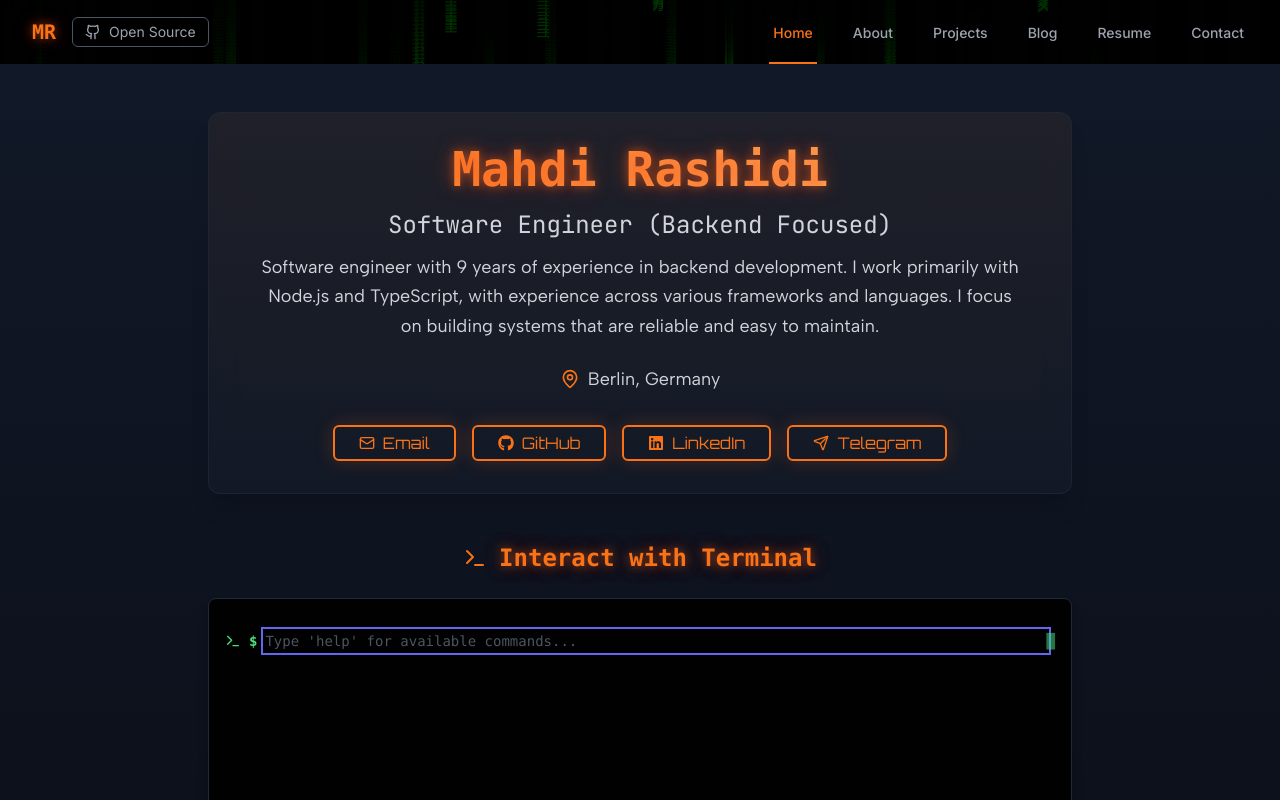
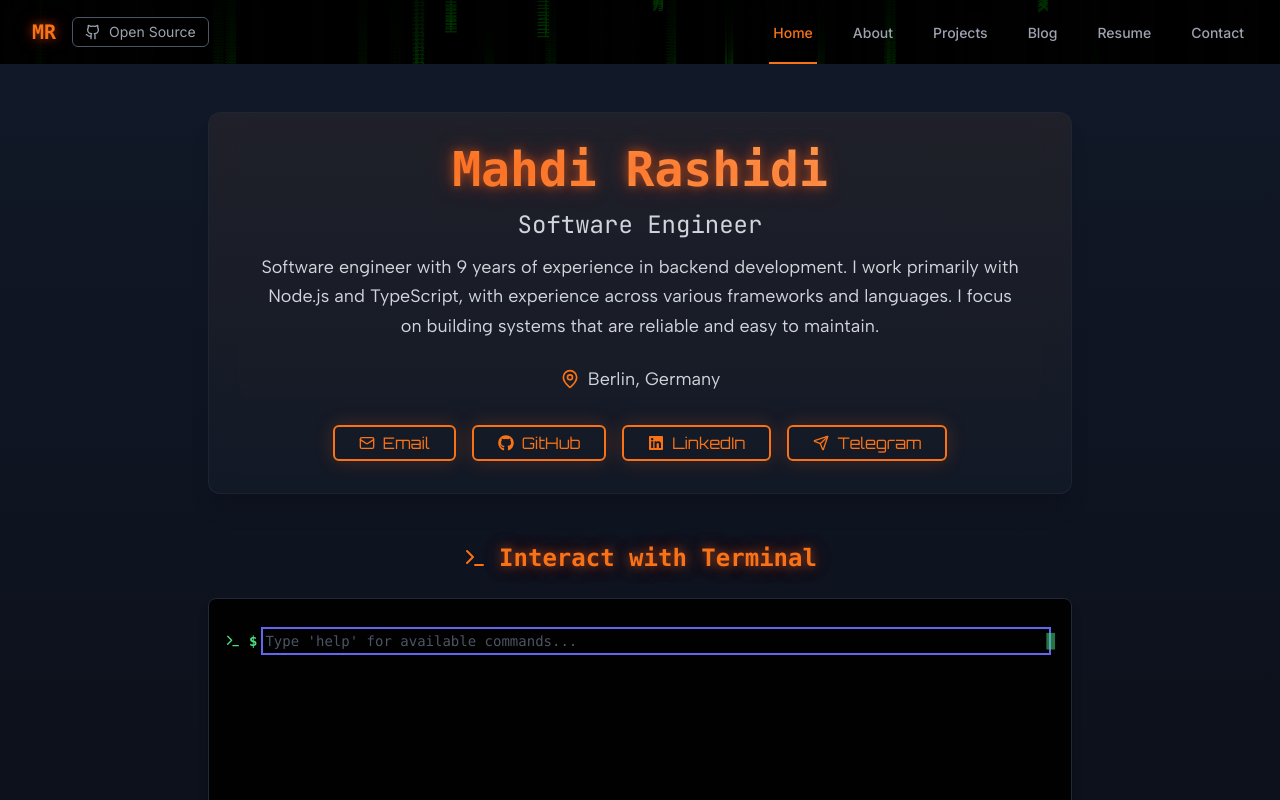
Before and after one commit to MRdevX/mrashidi.me, a Next.js app: page / in a window 1280 px wide. Shown: the top 800 px of the page. Built offline with nearby package versions, Linux system fonts and the light colour scheme.

Commit message:
chore(core): update job title and site metadata for clarity

```diff
--- a/src/data/core.ts
+++ b/src/data/core.ts
@@ -25,7 +25,7 @@ export interface CoreConfig {
 const coreConfig: CoreConfig = {
   person: {
     name: "Mahdi Rashidi",
-    title: "Software Engineer (Backend Focused)",
+    title: "Software Engineer",
     location: "Berlin, Germany",
     email: "contact@mrashidi.me",
     website: "https://mrashidi.me",
@@ -40,10 +40,10 @@ const coreConfig: CoreConfig = {
   site: {
     url: "https://mrashidi.me",
     name: "MR Portfolio",
-    title: "Mahdi Rashidi | Software Engineer",
+    title: "Mahdi Rashidi | Software Backend Engineer",
     description:
       "Software engineer with 9 years of experience in backend development. I work primarily with Node.js and TypeScript, with experience across various frameworks and languages. I focus on building systems that are reliable and easy to maintain.",
-    keywords: "Software Backend Engineer, web developer, react developer, node.js, javascript, portfolio, software engineer",
+    keywords: "Software Backend Engineer, Web Developer, Node.js, TypeScript, Portfolio, Software Engineer",
   },
 };
 
```
